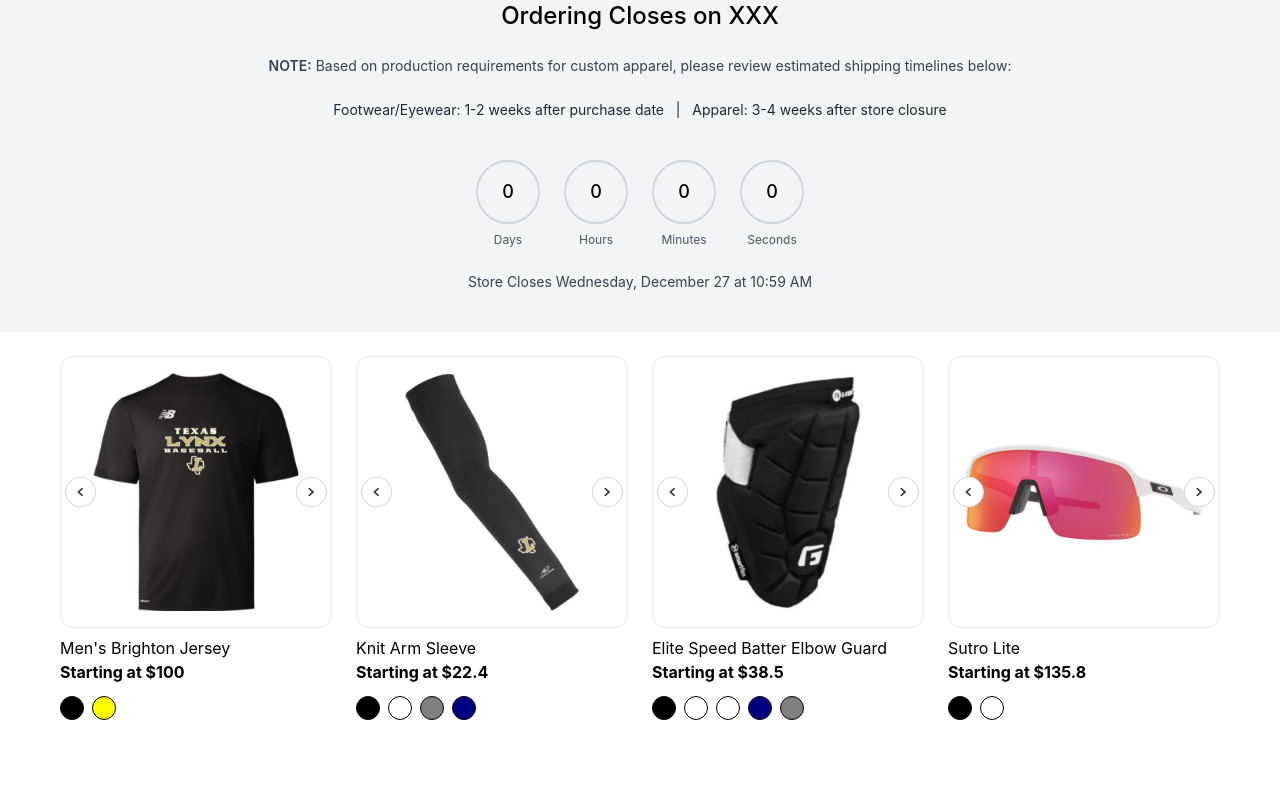
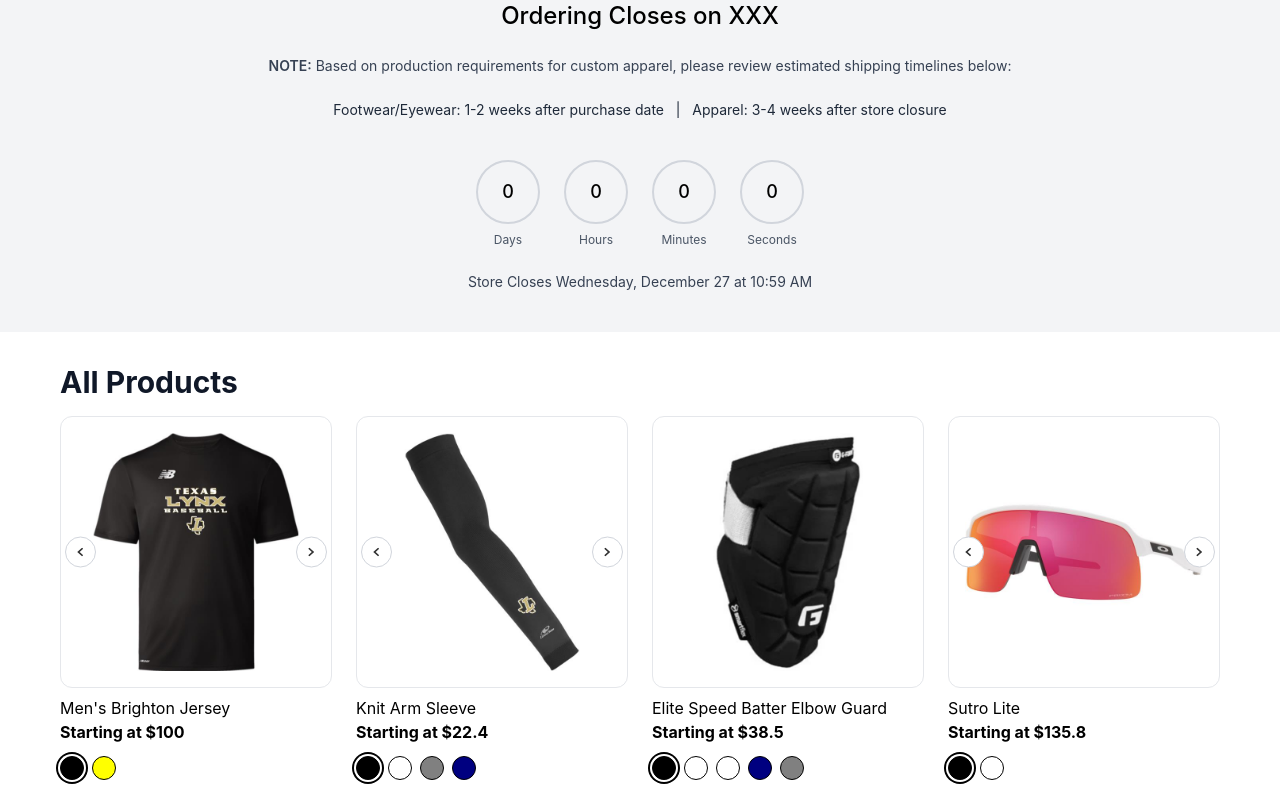
Before and after one commit to Muhammad-ZainUlAbdeen076/Store-app, a React (Vite) app: page / in a window 1280 px wide. Shown: the part 674-1474 px from the top of the page. Before the commit the page ends 1394 px from the top, so only its background shows below. Built offline with nearby package versions, Linux system fonts and the light colour scheme.

Commit message:
Fixed filtering, SVG errors, and UI improvements

```diff
--- a/src/App.jsx
+++ b/src/App.jsx
@@ -1,18 +1,24 @@
-
-
+import { useState } from "react";
 import './App.css'
 import CategoryTabs from './component/CategoryTabs'
-
-
+import Hero from './component/Hero'
+import StoreInfoSection from "./component/StoreInfoSection";
+import Navbar from "./component/Navbar";
 import Store from './pages/Store'
 
 function App() {
+  const [activeFilter, setActiveFilter] = useState("all");
+
 
   return (
     <>
+      <Navbar setActiveFilter={setActiveFilter} />
+      <CategoryTabs setActiveFilter={setActiveFilter} />
+      <Hero/>
+      <StoreInfoSection/>
 
-
-     <Store/>
+      {/* 🔥 FIX HERE */}
+      <Store activeFilter={activeFilter} />
     </>
   )
 }
--- a/src/component/CategoryTabs.jsx
+++ b/src/component/CategoryTabs.jsx
@@ -81,7 +81,7 @@
         className="flex overflow-x-auto scroll-smooth whitespace-nowrap scrollbar-hide"
       >
         {menuItems.map((item, index) => (
-         <div className="flex items-center">
+         <div key={item.value || index}  className="flex items-center">
 
   {/* 🔹 TEXT CLICK (FILTER) */}
   <span
@@ -152,7 +152,7 @@
           >
             {item.dropdown.map((sub, i) => (
               <div
-  key={i}
+  key={sub.value || i}
   onClick={() => {
     setActiveFilter(sub.value); // 🔥 IMPORTANT
     setOpenDropdown(null);
--- a/src/component/ProductCard.jsx
+++ b/src/component/ProductCard.jsx
@@ -32,20 +32,26 @@
           src={selectedVariant.images[currentImageIndex]}
           className="w-full  S"
         />
-
+{selectedVariant.images.length > 1 && (
+  <>
     {/* LEFT */}
     <button
       onClick={prevImage}
-          className="absolute left-1 top-1/2 -translate-y-1/2 bg-white border border-gray-300 rounded-full  p-1 sm:p-2 text-center"
-        ><svg data-v-d2e02080="" width="13" height="13" viewBox="0 0 24 24" fill="none" xmlns="http://www.w3.org/2000/svg" class="custom-icon"><g data-v-d2e02080="" clip-path="url(#clip0_135_1714)"><path data-v-d2e02080="" d="M14.7801 20L6 12L14.7801 4L17 6.02264L10.4398 12L17 17.9774L14.7801 20Z" fill="#333333"></path></g><defs data-v-d2e02080=""><clipPath data-v-d2e02080="" id="clip0_135_1714"><rect data-v-d2e02080="" width="24" height="24" fill="white" transform="matrix(-1 0 0 1 24 0)"></rect></clipPath></defs></svg>
+      className="absolute left-1 top-1/2 -translate-y-1/2 bg-white border border-gray-300 rounded-full p-1 sm:p-2 text-center"
+    >
+      <svg data-v-d2e02080="" width="13" height="13" viewBox="0 0 24 24" fill="none" xmlns="http://www.w3.org/2000/svg" class="custom-icon"><g data-v-d2e02080="" clipath="url(#clip0_135_1714)"><path data-v-d2e02080="" d="M14.7801 20L6 12L14.7801 4L17 6.02264L10.4398 12L17 17.9774L14.7801 20Z" fill="#333333"></path></g><defs data-v-d2e02080=""><clipPath data-v-d2e02080="" id="clip0_135_1714"><rect data-v-d2e02080="" width="24" height="24" fill="white" transform="matrix(-1 0 0 1 24 0)"></rect></clipPath></defs></svg>
     </button>
 
     {/* RIGHT */}
     <button
       onClick={nextImage}
       className="absolute right-1 top-1/2 -translate-y-1/2 bg-white border border-gray-300 rounded-full p-1 sm:p-2 text-center"
-        ><svg data-v-508052de="" width="13" height="13" viewBox="0 0 24 24" fill="none" xmlns="http://www.w3.org/2000/svg" class="custom-icon"><g data-v-508052de="" clip-path="url(#clip0_135_1725)"><path data-v-508052de="" d="M8.21988 20L6 17.9773L12.5602 12L6 6.02263L8.21988 3.99999L17 12L8.21988 20Z" fill="#333333"></path></g><defs data-v-508052de=""><clipPath data-v-508052de="" id="clip0_135_1725"><rect data-v-508052de="" width="24" height="24" fill="white"></rect></clipPath></defs></svg>
+    >
+
+<svg data-v-508052de="" width="13" height="13" viewBox="0 0 24 24" fill="none" xmlns="http://www.w3.org/2000/svg" class="custom-icon"><g data-v-508052de="" clip-path="url(#clip0_135_1725)"><path data-v-508052de="" d="M8.21988 20L6 17.9773L12.5602 12L6 6.02263L8.21988 3.99999L17 12L8.21988 20Z" fill="#333333"></path></g><defs data-v-508052de=""><clipPath data-v-508052de="" id="clip0_135_1725"><rect data-v-508052de="" width="24" height="24" fill="white"></rect></clipPath></defs></svg>
     </button>
+  </>
+)}
       </div>
 
       {/* PRODUCT INFO */}
@@ -59,9 +65,11 @@
       key={i}
       onClick={() => {
         setSelectedVariant(variant);
-              setCurrentImageIndex(0); // reset slider
+        setCurrentImageIndex(0);
       }}
-            className="w-6 h-6 rounded-full border"
+      className={`w-6 h-6 rounded-full border transition-all duration-200
+        ${selectedVariant === variant ? "ring-2 ring-black ring-offset-2" : ""}
+      `}
       style={{ backgroundColor: variant.color.toLowerCase() }}
     />
   ))}
--- a/src/pages/Store.jsx
+++ b/src/pages/Store.jsx
@@ -1,21 +1,9 @@
 import { useState, useEffect } from "react";
-import { products } from "../data/products"; // 👈 apne path ke hisaab se
-import CategoryTabs from "../component/CategoryTabs";
+import { products } from "../data/products";
 import ProductCard from "../component/ProductCard";
-import Hero from '../component/Hero'
-import StoreInfoSection from "../component/StoreInfoSection";
-import Navbar from "../component/Navbar";
 
-
-
-export default function Store() {
-
+export default function Store({ activeFilter }) {
   const [filteredProducts, setFilteredProducts] = useState([]);
-const [activeFilter, setActiveFilter] = useState("all");
-const [type, setType] = useState(null);
-
-
-
 
   useEffect(() => {
     if (activeFilter === "all") {
@@ -33,23 +21,32 @@
     }
   }, [activeFilter]);
 
+  // 🔥 TITLE LOGIC
+  const getTitle = () => {
+    if (activeFilter === "all") return "All Products";
+    if (activeFilter === "bestseller") return "Best Sellers";
+    return activeFilter?.charAt(0).toUpperCase() + activeFilter.slice(1);
+  };
+
   return (
-    <div>
-       <Navbar setActiveFilter={setActiveFilter} />
-      {/* 👇 yahan se control aa raha hai */}
-     <CategoryTabs setActiveFilter={setActiveFilter} />
-     <Hero/>
-     <StoreInfoSection/>
+    <div className="my-5">
 
+      {/* 🏷️ TITLE SECTION (GRID SE PEHLE) */}
+      <div className="px-4 sm:px-6 md:px-10 lg:px-15 mt-8 mb-4">
+        <h2 className="text-2xl sm:text-3xl font-bold text-gray-900">
+          {getTitle()}
+        </h2>
+      </div>
 
+      {/* 🛒 PRODUCTS GRID */}
+      <div className="grid grid-cols-2 sm:grid-cols-3 md:grid-cols-3 lg:grid-cols-4 gap-6 px-4 sm:px-6 md:px-10 lg:px-15">
 
-      {/* 🛒 products */}
-     {/* 🛒 products */}
-<div className="grid grid-cols-2 sm:grid-cols-3 md:grid-cols-3 lg:grid-cols-4 gap-6 mt-6 px-4 sm:px-6 md:px-10 lg:px-15">
         {filteredProducts.map((item) => (
-    <ProductCard key={item._id + activeFilter} product={item} />
+          <ProductCard key={item._id} product={item} />
         ))}
+
       </div>
+
     </div>
   );
 }
```
Lines whose indentation alone changed are shown as unchanged.
